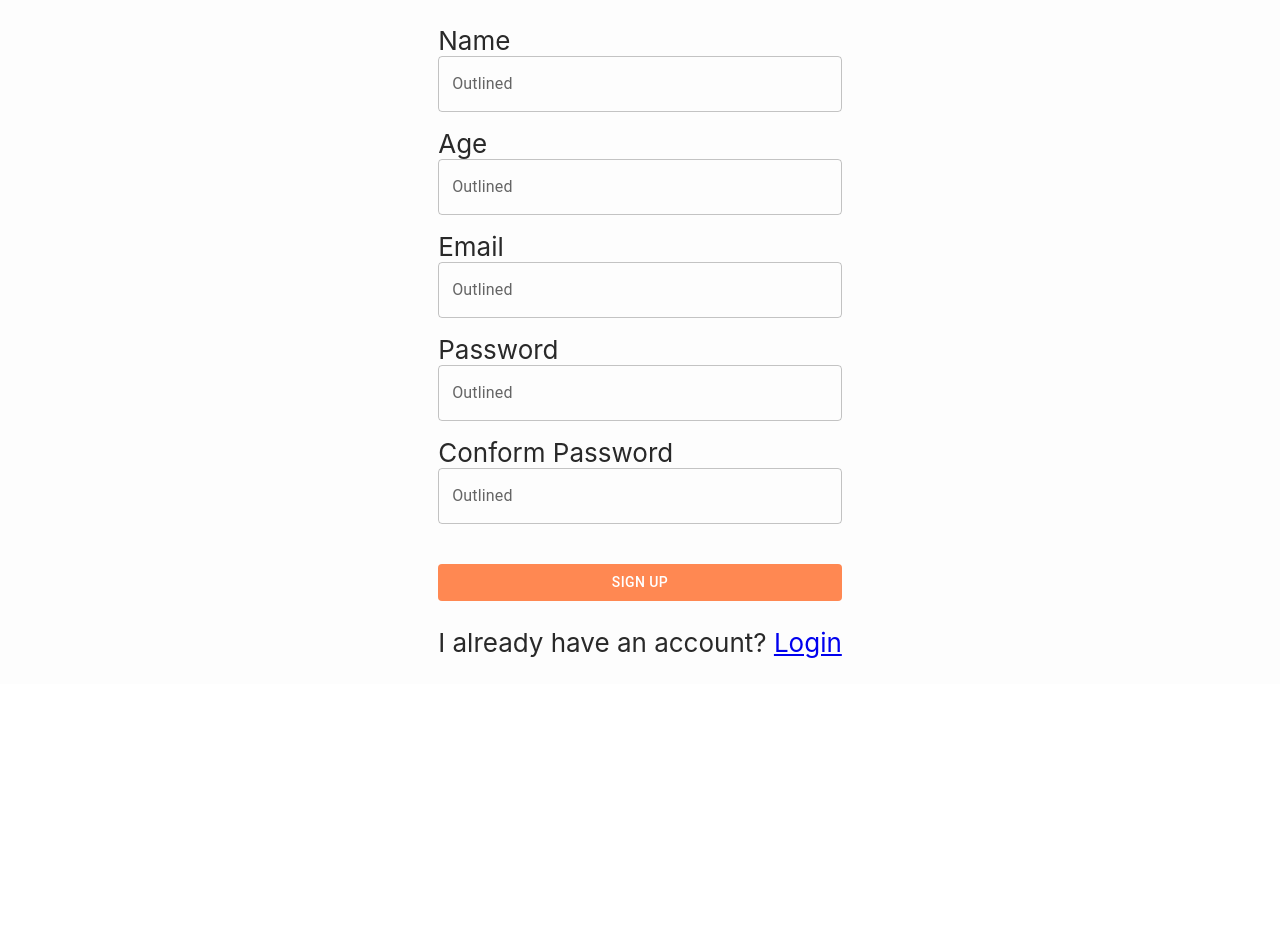
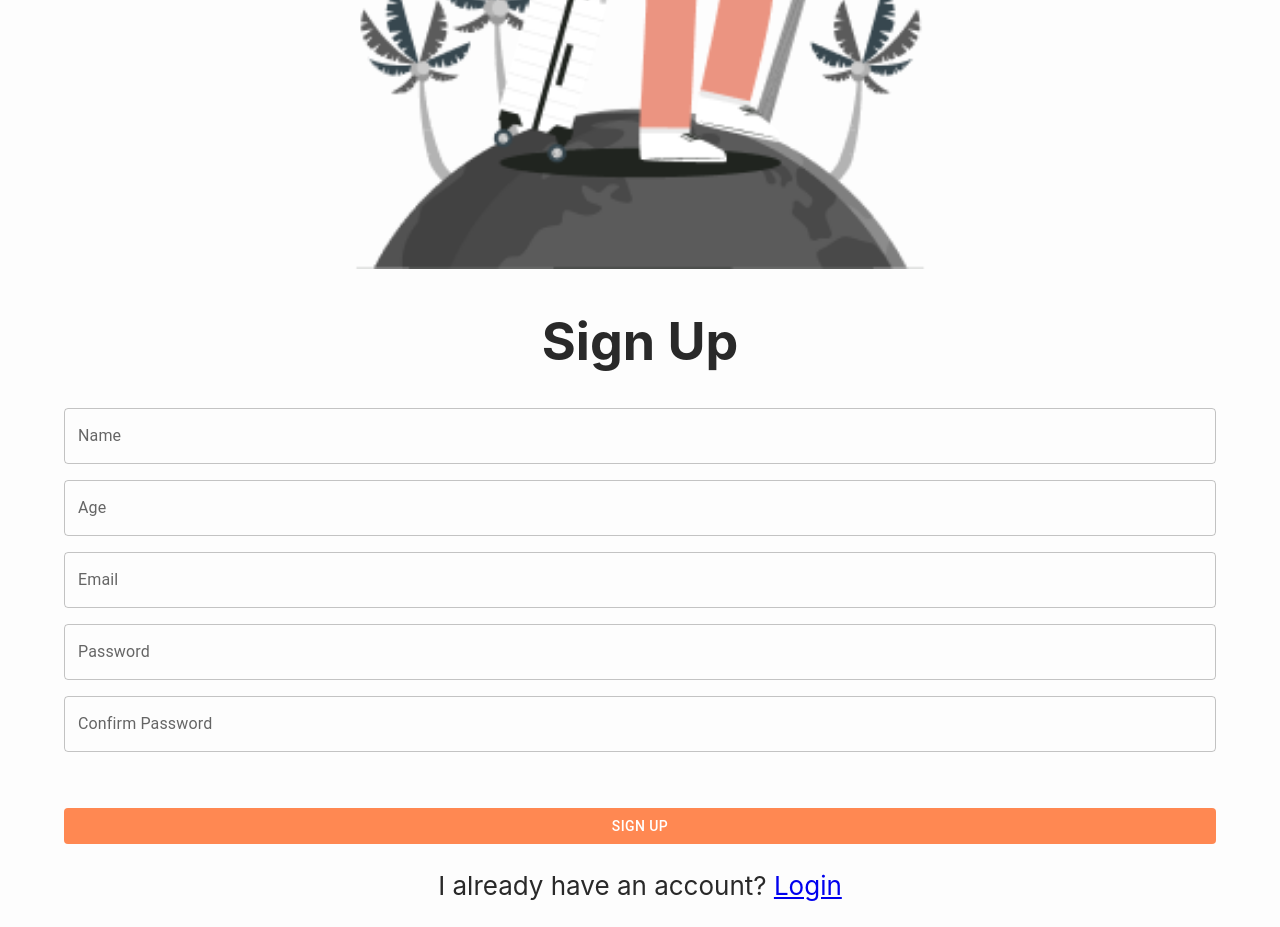
Before and after one commit to Jeewantha97Rashmika/travel-girl-app, a React (Create React App) app: page /signup in a window 1280 px wide. Shown: the part 320-1247 px from the top of the page. Before the commit the page ends 1004 px from the top, so only its background shows below. Built offline with nearby package versions, Linux system fonts and the light colour scheme.

Commit message:
google map

```diff
--- a/package.json
+++ b/package.json
@@ -7,11 +7,14 @@
     "@emotion/styled": "^11.13.0",
     "@mui/icons-material": "^6.0.2",
     "@mui/material": "^6.0.2",
+    "@react-google-maps/api": "^2.19.3",
     "@testing-library/jest-dom": "^5.17.0",
     "@testing-library/react": "^13.4.0",
     "@testing-library/user-event": "^13.5.0",
+    "firebase": "^10.13.1",
     "react": "^18.3.1",
     "react-dom": "^18.3.1",
+    "react-geolocated": "^4.2.0",
     "react-router-dom": "^6.26.1",
     "react-scripts": "5.0.1",
     "web-vitals": "^2.1.4"
--- /dev/null
+++ b/src/firebase/services.js
@@ -0,0 +1,28 @@
+// Import the functions you need from the SDKs you need
+import { initializeApp } from "firebase/app";
+import { getAnalytics } from "firebase/analytics";
+import { getAuth } from "firebase/auth";
+import { getFirestore } from "firebase/firestore";
+// TODO: Add SDKs for Firebase products that you want to use
+// https://firebase.google.com/docs/web/setup#available-libraries
+
+// Your web app's Firebase configuration
+// For Firebase JS SDK v7.20.0 and later, measurementId is optional
+const firebaseConfig = {
+  apiKey: "AIzaSyAvOJ2zI3himq0CRFl_QuybHsoUg1JDxfk",
+  authDomain: "travel-girl-79fb5.firebaseapp.com",
+  databaseURL: "https://travel-girl-79fb5-default-rtdb.firebaseio.com/",
+  projectId: "travel-girl-79fb5",
+  storageBucket: "travel-girl-79fb5.appspot.com",
+  messagingSenderId: "909512814759",
+  appId: "1:909512814759:web:1fb91dbe4047c218796b82",
+  measurementId: "G-JVTFYVD52K"
+};
+
+// Initialize Firebase
+const app = initializeApp(firebaseConfig);
+const analytics = getAnalytics(app);
+const db = getFirestore(app)
+const auth = getAuth(app);
+
+export { auth, db };
--- /dev/null
+++ b/src/google_map/GoogleMapComponent.js
@@ -0,0 +1,53 @@
+import React, { useState, useEffect } from "react";
+import { GoogleMap, LoadScript, Marker } from "@react-google-maps/api";
+
+const containerStyle = {
+  width: "100%",
+  height: "700px",
+};
+
+const LiveLocationGoogleMap = () => {
+  const [location, setLocation] = useState({ lat: null, lng: null });
+  const [error, setError] = useState(null);
+
+  useEffect(() => {
+    if ("geolocation" in navigator) {
+      navigator.geolocation.watchPosition(
+        (position) => {
+          setLocation({
+            lat: position.coords.latitude,
+            lng: position.coords.longitude,
+          });
+        },
+        (error) => {
+          setError(error.message);
+        }
+      );
+    } else {
+      setError("Geolocation is not supported by this browser.");
+    }
+  }, []);
+
+  return (
+    <div>
+      <h2>Live Location Detector with Google Maps</h2>
+      {error ? (
+        <p>Error: {error}</p>
+      ) : location.lat && location.lng ? (
+        <LoadScript googleMapsApiKey="AIzaSyAGfdDJb8-nWY26M_nou5q6ASUuJFQJ5fU">
+          <GoogleMap
+            mapContainerStyle={containerStyle}
+            center={location}
+            zoom={15}
+          >
+            <Marker position={location} />
+          </GoogleMap>
+        </LoadScript>
+      ) : (
+        <p>Fetching location...</p>
+      )}
+    </div>
+  );
+};
+
+export default LiveLocationGoogleMap;
--- a/src/layouts/HomeLayout.js
+++ b/src/layouts/HomeLayout.js
@@ -5,6 +5,7 @@ import HomeImage from "../assets/images/homeImage.png";
 import SosButton from "../components/SosButton";
 import TypeOfEmergencySection from "./home/TypeOfEmergencySection";
 import LabelBottomNavigation from "./commen/LabelBottomNavigation";
+import FixedBottomNavigation from "./commen/FixedBottomNavigation";
 export default function HomeLayout() {
   return (
     <Container>
@@ -53,7 +54,12 @@ export default function HomeLayout() {
       <Box>
         <TypeOfEmergencySection />
       </Box>
-      <LabelBottomNavigation/>
+      <Box sx={{
+        width: "100%",
+      }}>
+
+
+      </Box>
     </Container>
   );
 }
--- /dev/null
+++ b/src/layouts/LocationLayout.js
@@ -0,0 +1,13 @@
+import { Container } from '@mui/material'
+import React from 'react'
+import GoogleMapComponent from '../google_map/GoogleMapComponent'
+
+export default function LocationLayout() {
+  return (
+    <div>
+      <Container>
+        <GoogleMapComponent />
+      </Container>
+    </div>
+  )
+}
--- a/src/layouts/LoginLayout.js
+++ b/src/layouts/LoginLayout.js
@@ -1,8 +1,26 @@
-import React from "react";
-import { Box, Button, Container } from "@mui/material";
+import React, { useState } from "react";
+import { Box, Button, Container, TextField } from "@mui/material";
 import LoginImage from "../assets/images/cuate.png";
-import TextField from "@mui/material/TextField";
+import { signInWithEmailAndPassword } from "firebase/auth"; // Import Firebase methods
+import { auth } from "../firebase/services"; // Import your Firebase configuration (make sure to configure Firebase)
+import { useNavigate } from "react-router-dom";
 export default function LoginLayout() {
+  const [email, setEmail] = useState("");
+  const [password, setPassword] = useState("");
+  const [error, setError] = useState("");
+const navigate = useNavigate();
+  const handleLogin = async (e) => {
+    e.preventDefault();
+
+    try {
+      const userCredential = await signInWithEmailAndPassword(auth, email, password);
+      console.log("User logged in:", userCredential.user);
+      navigate("/home");
+    } catch (error) {
+      setError(error.message);
+    }
+  };
+
   return (
     <Container>
       <Box>
@@ -10,45 +28,47 @@ export default function LoginLayout() {
       </Box>
       <h1>Login</h1>
 
-      <label
-        style={{
-          textAlign: "left",
-          display: "flex",
-        }}
-      >
-        Email
-      </label>
+      {error && (
+        <p style={{ color: "red", textAlign: "center", fontSize: "14px" }}>{"Check your email and password again !"}</p>
+      )}
+
+      <form onSubmit={handleLogin}>
+        {/* Email Input */}
+
         <TextField
-        id="outlined-basic"
-        label="Outlined"
+          id="outlined-email"
+          label="Email"
           variant="outlined"
+          value={email}
+          onChange={(e) => setEmail(e.target.value)}
           sx={{
             width: "100%",
             mb: 3,
           }}
         />
-      <label
-        style={{
-          textAlign: "left",
-          display: "flex",
-        }}
-      >
-        Password
-      </label>
+
+        {/* Password Input */}
+
         <TextField
-        id="outlined-basic"
-        label="Outlined"
+          id="outlined-password"
+          label="Password"
           variant="outlined"
+          type="password"
+          value={password}
+          onChange={(e) => setPassword(e.target.value)}
           sx={{
             width: "100%",
           }}
         />
+
+        {/* Login Button */}
         <Box
           sx={{
             mt: 5,
           }}
         >
           <Button
+            type="submit"
             variant="contained"
             sx={{
               width: "100%",
@@ -58,10 +78,13 @@ export default function LoginLayout() {
           >
             Login
           </Button>
-        <p>
+
+          {/* Redirect to Signup */}
+          <p style={{   fontSize: "14px" }}>
             Don't have an account? <a href="/signup">Sign Up</a>
           </p>
         </Box>
+      </form>
     </Container>
   );
 }
--- a/src/layouts/SignupLayout.js
+++ b/src/layouts/SignupLayout.js
@@ -1,109 +1,127 @@
-import React from "react";
-import { Box, Button, Container } from "@mui/material";
+import React, { useState } from "react";
+import { Box, Button, Container, TextField } from "@mui/material";
 import LoginImage from "../assets/images/cuate.png";
-import TextField from "@mui/material/TextField";
+import { createUserWithEmailAndPassword } from "firebase/auth"; // Firebase methods
+import { auth, db } from "../firebase/services"; // Import Firestore (db)
+import { useNavigate } from "react-router-dom";
+import { doc, setDoc } from "firebase/firestore"; // Firestore methods
 
 export default function SignupLayout() {
+  const [email, setEmail] = useState("");
+  const [password, setPassword] = useState("");
+  const [confirmPassword, setConfirmPassword] = useState("");
+  const [name, setName] = useState("");
+  const [age, setAge] = useState("");
+  const [error, setError] = useState("");
+
+  const navigate = useNavigate(); // Initialize useNavigate
+
+  const handleSignUp = async (e) => {
+    e.preventDefault();
+
+    // Check if passwords match
+    if (password !== confirmPassword) {
+      setError("Passwords do not match");
+      return;
+    }
+
+    try {
+      // Create user with email and password
+      const userCredential = await createUserWithEmailAndPassword(auth, email, password);
+      const user = userCredential.user;
+
+      // Save additional user data to Firestore
+      await setDoc(doc(db, "users", user.uid), {
+        name,
+        age,
+        email,
+        createdAt: new Date().toISOString(),
+      });
+
+      console.log("User signed up and additional data saved:", user);
+
+      // Navigate to login after signup
+      navigate("/login");
+    } catch (error) {
+      setError(error.message);
+    }
+  };
+
   return (
-    <div>
     <Container>
       <Box>
         <img src={LoginImage} alt="login" width={"50%"} />
       </Box>
-        <h1>Login</h1>
+      <h1>Sign Up</h1>
 
-        <label
-          style={{
-            textAlign: "left",
-            display: "flex",
-          }}
-        >
-          Name
-        </label>
+      {error && <p style={{ color: "red" }}>{error}</p>}
+
+      <form onSubmit={handleSignUp}>
+
         <TextField
-          id="outlined-basic"
-          label="Outlined"
+          label="Name"
           variant="outlined"
+          value={name}
+          onChange={(e) => setName(e.target.value)}
           sx={{
             width: "100%",
             mb: 2,
           }}
         />
 
-        <label
-          style={{
-            textAlign: "left",
-            display: "flex",
-          }}
-        >
-          Age
-        </label>
+
         <TextField
-          id="outlined-basic"
-          label="Outlined"
+          label="Age"
           variant="outlined"
-          sx={{
-            width: "100%",
-            mb: 2,
-          }}
-        />
-        <label
-          style={{
-            textAlign: "left",
-            display: "flex",
-          }}
-        >
-          Email
-        </label>
-        <TextField
-          id="outlined-basic"
-          label="Outlined"
-          variant="outlined"
-          sx={{
-            width: "100%",
-            mb: 2,
-          }}
-        />
-        <label
-          style={{
-            textAlign: "left",
-            display: "flex",
-          }}
-        >
-          Password
-        </label>
-        <TextField
-          id="outlined-basic"
-          label="Outlined"
-          variant="outlined"
+          value={age}
+          onChange={(e) => setAge(e.target.value)}
           sx={{
             width: "100%",
             mb: 2,
           }}
         />
 
-        <label
-          style={{
-            textAlign: "left",
-            display: "flex",
-          }}
-        >
-          Conform Password
-        </label>
+
         <TextField
-          id="outlined-basic"
-          label="Outlined"
+          label="Email"
           variant="outlined"
+          value={email}
+          onChange={(e) => setEmail(e.target.value)}
           sx={{
             width: "100%",
+            mb: 2,
           }}
         />
-        <Box
+
+
+        <TextField
+          label="Password"
+          variant="outlined"
+          type="password"
+          value={password}
+          onChange={(e) => setPassword(e.target.value)}
           sx={{
-            mt: 5,
+            width: "100%",
+            mb: 2,
           }}
-        >
+        />
+
+
+        <TextField
+          label="Confirm Password"
+          variant="outlined"
+          type="password"
+          value={confirmPassword}
+          onChange={(e) => setConfirmPassword(e.target.value)}
+          sx={{
+            width: "100%",
+            mb: 2,
+          }}
+        />
+
+        <Box sx={{ mt: 5 }}>
           <Button
+            type="submit"
             variant="contained"
             sx={{
               width: "100%",
@@ -113,11 +131,12 @@ export default function SignupLayout() {
           >
             Sign up
           </Button>
+        </Box>
+      </form>
+
       <p>
         I already have an account? <a href="/login">Login</a>
       </p>
-        </Box>
     </Container>
-    </div>
   );
 }
--- /dev/null
+++ b/src/pages/Location.js
@@ -0,0 +1,10 @@
+import React from 'react'
+import LocationLayout from '../layouts/LocationLayout'
+
+export default function Location() {
+  return (
+    <div>
+      <LocationLayout/>
+    </div>
+  )
+}
```
Also changed, not shown: src/App.js (+19 -3 lines), src/layouts/commen/FixedBottomNavigation.js (+22 -92 lines), src/layouts/commen/LabelBottomNavigation.js (+9 -2 lines), src/routes/ProtectedRoute.js (added, +23 -0 lines), 1 other file (tests, documents, lock files or other folders). Lines whose indentation alone changed are shown as unchanged.
